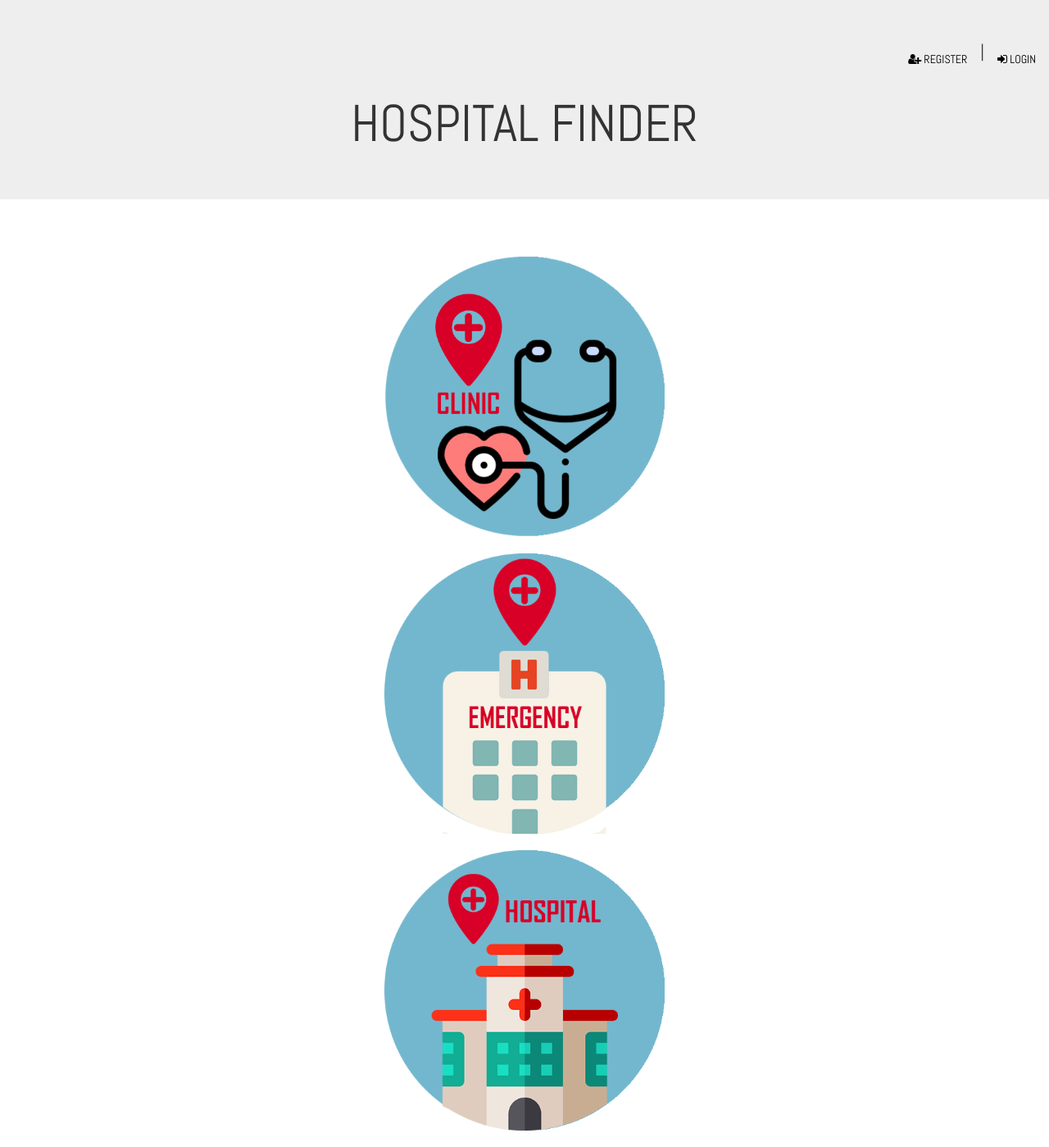
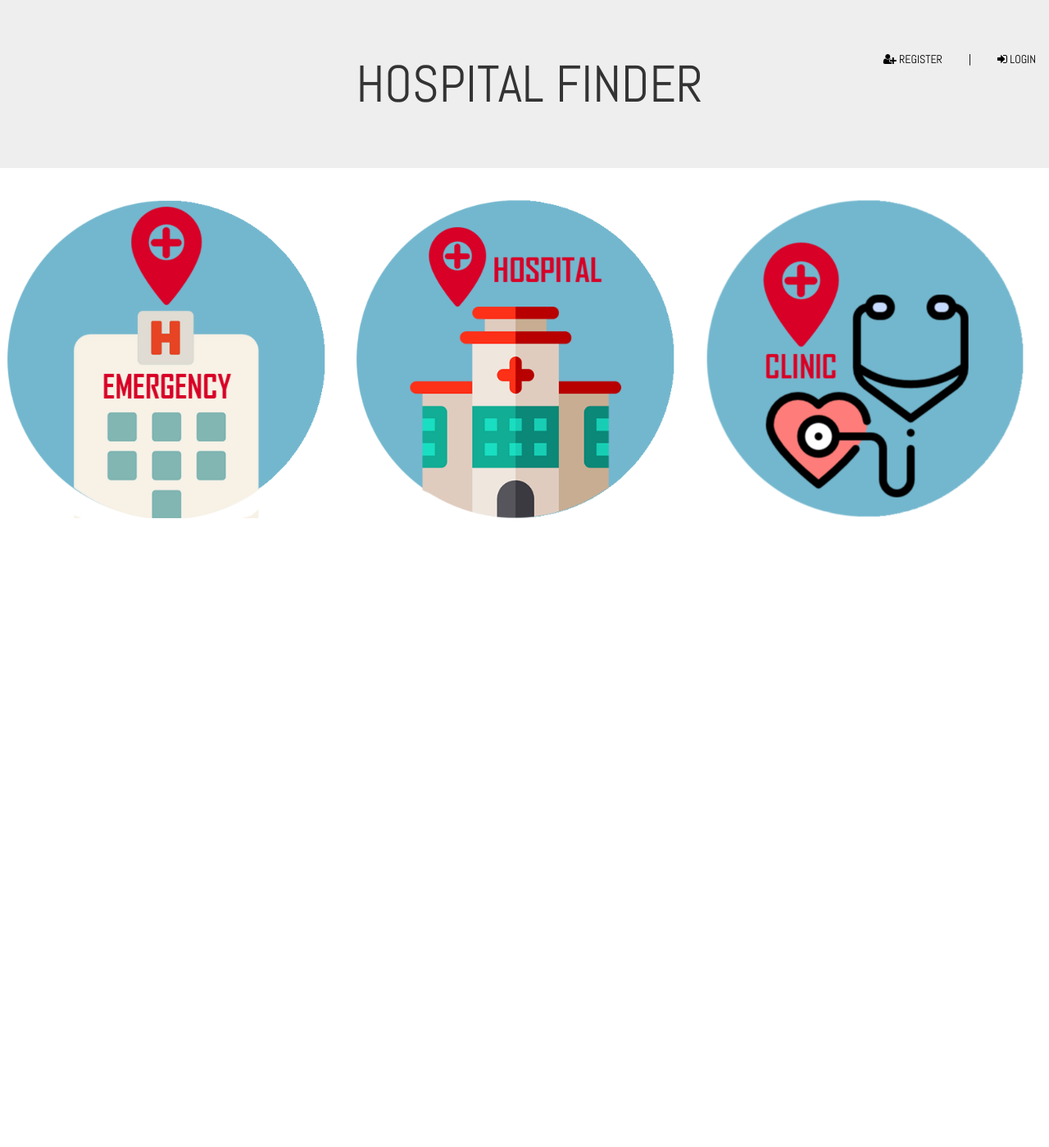
Before and after one commit to danielchen09/ent2018, a PHP site: page / in a window 1280 px wide. Shown: the whole page at 82% size. After the commit the page ends 632 px from the top, so only its background shows below. Run offline with PHP 8.4, Linux system fonts and the light colour scheme.

Commit message:
Add files via upload

```diff
--- a/index.php
+++ b/index.php
@@ -28,14 +28,15 @@ $_SESSION["redir"]="";
         <title>Hospital Finder</title>
     </head>
     <body>
-        <div class="jumbotron">
+        <div class = "jumbotron">
             <?php
             if(!isset($_SESSION["user"])){
                 echo "
                             <ul>
-                        <li><a data = \"LOGIN\" href = \"./login\"><i class = \"fa fa-sign-in\"></i> LOGIN</a></li>
-                        <li class = \"verticalBar\"><p> | </p></li>
-                        <li><a data = \"REGISTER\" href = \"./register\"><i class = \"fa fa-user-plus\"></i> REGISTER</a></li>
+                                <li><a class = \"icon-text\" data = \"LOGIN\" href = \"./login\"><i class = \"fa fa-sign-in\"></i> LOGIN</a></li>
+                                <li><a> | </a></li>
+                                <li><a class = \"icon-text\" data = \"REGISTER\" href = \"./register\"><i class = \"fa fa-user-plus\"></i> REGISTER</a></li>
+                                <li><h1>HOSPITAL FINDER</h1></li>
                             </ul>
                         ";
             }else{
@@ -55,10 +56,7 @@ $_SESSION["redir"]="";
                         ";
             }
             ?>
-            <h1>HOSPITAL FINDER</h1>
         </div>
-        <h1></h1>
-        <br><br>
 
         <script>
             function openNav(){
@@ -75,16 +73,45 @@ $_SESSION["redir"]="";
                 if ( e.target.nodeName != "I")
                     closeNav();
             });
+
+            function hasTouch() {
+                return 'ontouchstart' in document.documentElement
+                    || navigator.maxTouchPoints > 0
+                    || navigator.msMaxTouchPoints > 0;
+            }
+
+            if (hasTouch()) {
+                try {
+                    for (var si in document.styleSheets) {
+                        var styleSheet = document.styleSheets[si];
+                        if (!styleSheet.rules) continue;
+
+                        for (var ri = styleSheet.rules.length - 1; ri >= 0; ri--) {
+                            if (!styleSheet.rules[ri].selectorText) continue;
+
+                            if (styleSheet.rules[ri].selectorText.match(':hover')) {
+                                styleSheet.deleteRule(ri);
+                            }
+                        }
+                    }
+                }
+                catch (ex) {}
+            }
         </script>
 
-        <div class="container">
-            <a href=""><img src="clinicLocation.png" class="image"></a>
-            <br>
-            <a href=""><img src="emergencyLocation.png" class="image"></a>
-            <br>
-            <a href=""><img src="hospitalLocation.png" class="image"></a>
-            <br>
+        <div class="btn-container">
+            <div class = "col">
+                <a href=""><img src="emergencyLocation.png" style="width: 95%" class = "img"></a>
+                <p class = "text">CLICK TO FIND THE NEAREST <kbd>EMERGENCY ROOM</kbd></p>
+            </div>
+            <div class = "col">
+                <a href=""><img src="hospitalLocation.png" style="width: 95%" class = "img"></a>
+                <p class = "text">CLICK TO FIND THE NEAREST <kbd>HOSPITAL</kbd></p>
+            </div>
+            <div class = "col">
+                <a href=""><img src="clinicLocation.png" style="width: 95%" class = "img"></a>
+                <p class = "text">CLICK TO FIND THE NEAREST <kbd>CLINIC</kbd></p>
+            </div>
         </div>
     </body>
-
 </html>
--- a/main.css
+++ b/main.css
@@ -1,6 +1,6 @@
 @import url("https://fonts.googleapis.com/css?family=Abel");
 
-/* General Text */
+/* General*/
 html, body, div, span, applet, object, iframe, h1, h2, h3, h4, h5, h6, p, blockquote, pre, a, abbr, acronym, address, big, cite, code, del, dfn, em, img, ins, kbd, q, s, samp, small, strike, strong, sub, sup, tt, var, b, u, i, center, dl, dt, dd, ol, ul, li, fieldset, form, label, legend, table, caption, tbody, tfoot, thead, tr, th, td, article, aside, canvas, details, embed, figure, figcaption, footer, header, hgroup, menu, nav, output, ruby, section, summary, time, mark, audio, video {
     font-family: "Abel";
 }
@@ -15,32 +15,70 @@ p{
 }
 
 /* Location Btn*/
-.container {
+.col {
+    float: left;
+    width: 33.3%;
+    padding: 5px;
+    margin-left: auto;
+    margin-right: auto;
+    animation: breathing 7s ease-out infinite normal;
+}
+.btn-container::after {
+    content: "";
+    clear: both;
+    display: table;
+}
+.col .text{
+    color: black;
+    font-size: 180%;
     position: relative;
-  width: 50%;
+    text-align: center;
+    visibility: hidden;
 }
-
-.image {
-  display: block;
-  width: 30%;
-  margin: auto;
-
+.col:hover .text{
+    visibility: visible;
 }
-.image:hover {
+.col:hover .img{
     opacity: 0.5;
     transition: .5s ease;
 }
-
-.text {
-  color: white;
-  font-size: 20px;
-  position: absolute;
-  top: 50%;
-  left: 50%;
-  transform: translate(-50%, -50%);
-  -ms-transform: translate(-50%, -50%);
+@media screen and (max-width: 700px) {
+    .col {
+        float: none;
+        width: 45%;
+        margin-left: auto;
+        margin-right: auto;
+        animation: breathing 7s ease-out infinite normal;
+    }
+    .col .text{
+        color: black;
+        font-size: 100%;
+        position: relative;
         text-align: center;
-  opacity: 0;
+        visibility: hidden;
+    }
+    h1{
+        padding-left: 0%;
+    }
+}
+/* animation */
+@-webkit-keyframes breathing {
+    0% {
+        -webkit-transform: scale(0.98);
+        transform: scale(0.98);
+    }
+    25% {
+        -webkit-transform: scale(1);
+        transform: scale(1);
+    }
+    60% {
+        -webkit-transform: scale(0.98);
+        transform: scale(0.98);
+    }
+    100% {
+        -webkit-transform: scale(0.98);
+        transform: scale(0.98);
+    }
 }
 
 /*Side Navigation Bar*/
@@ -50,7 +88,7 @@ p{
     text-transform: uppercase;
     font-size: 30px;
     color:black;
-  visibility: "visible";
+    visibility: visible;
 }
 .sideNavBar{
     height: 60%;
@@ -92,7 +130,7 @@ p{
 .icon a[data]:hover:after{
     content: attr(data);
     padding: 4px 8px;
-  color: #ffffff
+    color: #ffffff;
     white-space: nowrap;
     z-index: 2;
     border-radius: 5px ;
@@ -107,19 +145,23 @@ ul{
     overflow: hidden;
 }
 
-li{
+li a{
     float: right;
-}
-
-li a{
     display: block;
     color: black;
     text-align: center;
-  padding: 14px 16px;
+    padding:14px 16px;
     text-decoration: none;
 }
 
-li a:hover{
+
+li .icon-text:hover{
+    float: right;
     color: white;
     background-color: #111111;
+    text-decoration: none;
 }
+
+li h1{
+    padding-left: 18%;
+}
```
Lines whose indentation alone changed are shown as unchanged.
